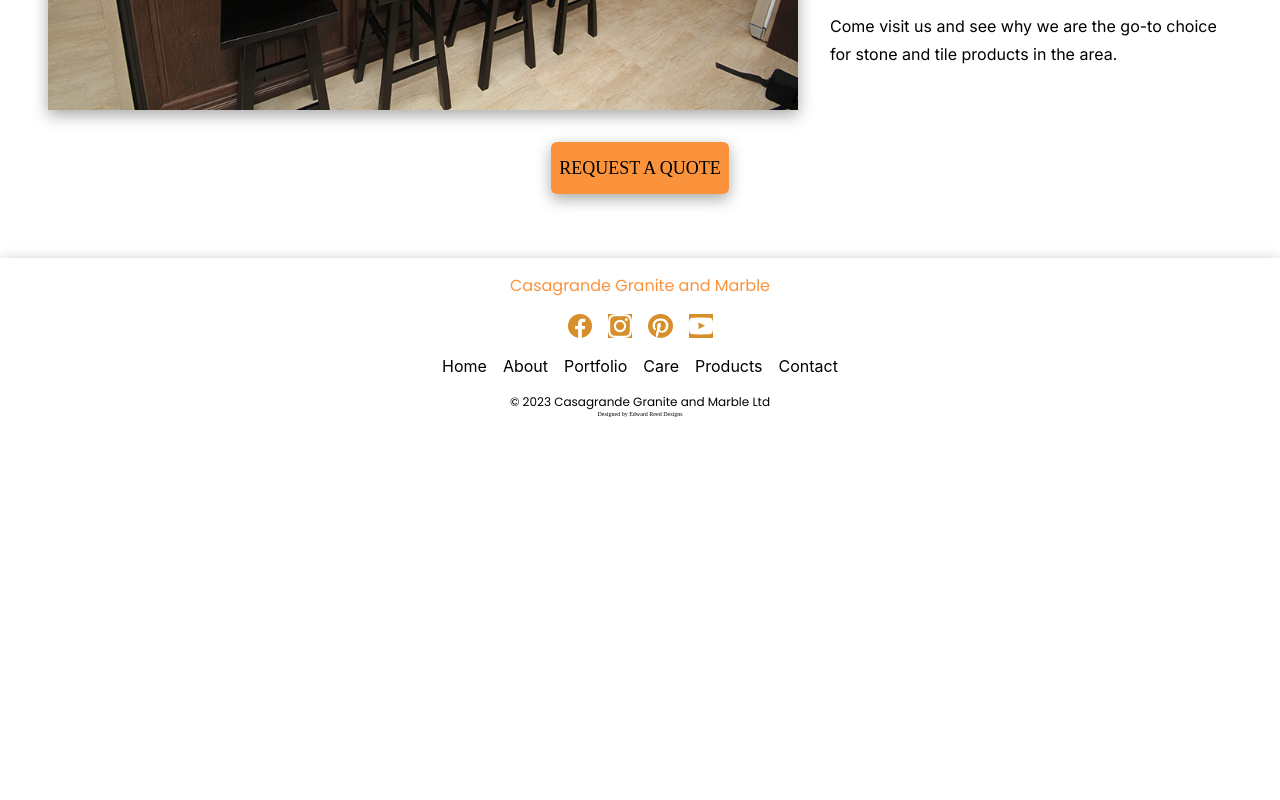
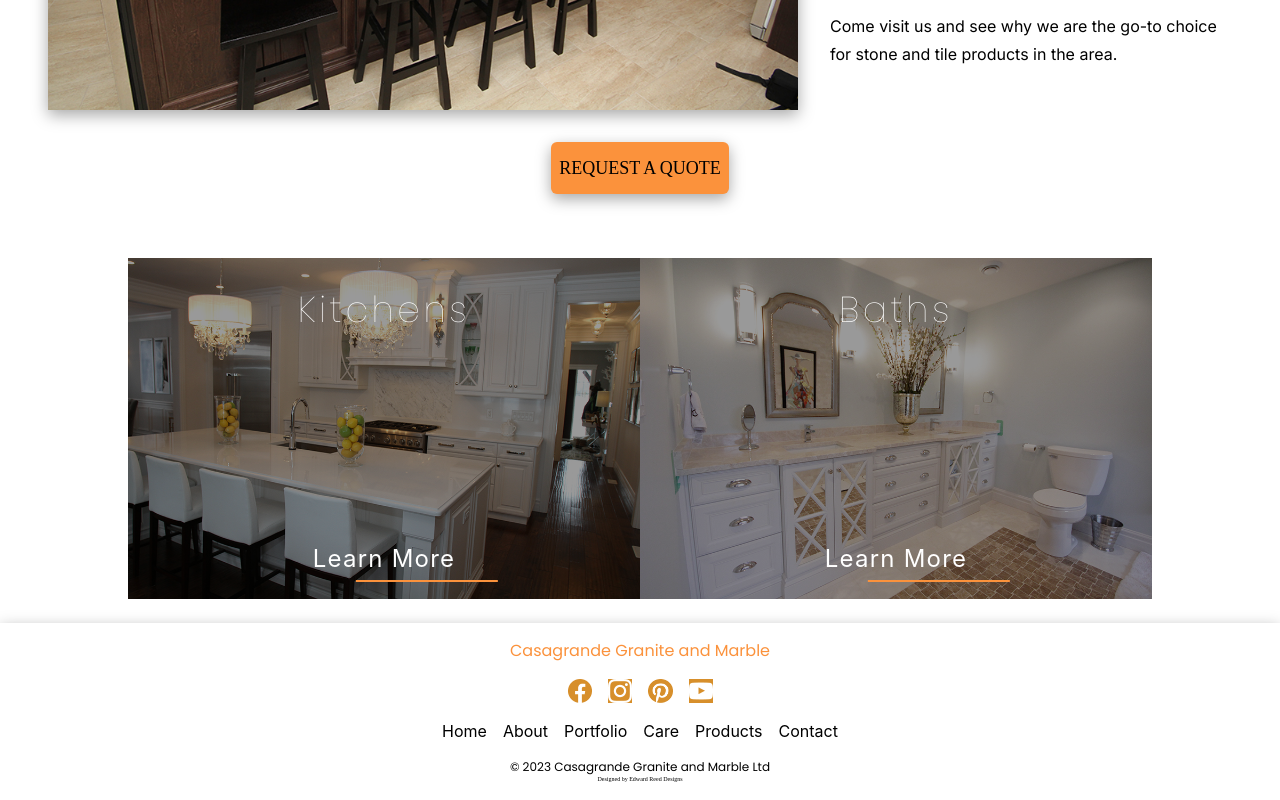
Before and after one commit to edwardreeddesign/Casagrande, a Next.js app: page / in a window 1280 px wide. Shown: the part 1216-2016 px from the top of the page. Before the commit the page ends 1651 px from the top, so only its background shows below. Built offline with nearby package versions, Linux system fonts and the light colour scheme.

Commit message:
added KitchenBath section to home page and added line button

```diff
--- /dev/null
+++ b/components/home/KitchenBaths.js
@@ -0,0 +1,40 @@
+import Link from 'next/link';
+
+/* eslint-disable @next/next/no-img-element */
+const KitchenBaths = () => {
+  return (
+    <div className="flex items-center justify-center md:px-8 lg:px-32 my-6">
+      <div className="relative ">
+        <img
+          src="/images/kitchen.jpg"
+          alt="Kitchen with Granite"
+          className=""
+        />
+        <div className="absolute w-full h-full top-0 bg-black/40" />
+        <h2 className="text-2xl text-white font-thin tracking-widest absolute top-8 md:text-4xl left-[50%] translate-x-[-50%]">
+          Kitchens
+        </h2>
+        <Link
+          href="/portfolio/kitchens"
+          className="btn-line text-white absolute bottom-6 left-[50%] translate-x-[-50%]"
+        >
+          Learn More
+        </Link>
+      </div>
+      <div className="relative ">
+        <img src="/images/bath.jpg" alt="Bath with Granite" className="" />
+        <div className="absolute w-full h-full top-0 bg-black/40" />
+        <h2 className="text-2xl text-white font-thin tracking-widest absolute top-8 md:text-4xl left-[50%] translate-x-[-50%]">
+          Baths
+        </h2>
+        <Link
+          href="/portfolio/baths"
+          className="btn-line text-white absolute bottom-6 left-[50%] translate-x-[-50%]"
+        >
+          Learn More
+        </Link>
+      </div>
+    </div>
+  );
+};
+export default KitchenBaths;
--- a/pages/index.js
+++ b/pages/index.js
@@ -1,6 +1,7 @@
 import Layout from '../components/Layout';
 import Full from '../components/header/Full';
 import Hero from '../components/home/Hero';
+import KitchenBaths from '../components/home/KitchenBaths';
 import WhoWeAre from '../components/home/WhoWeAre';
 
 export default function Home() {
@@ -8,6 +9,7 @@ export default function Home() {
     <Layout title="Home">
       <Hero />
       <WhoWeAre />
+      <KitchenBaths />
     </Layout>
   );
 }
--- a/styles/globals.css
+++ b/styles/globals.css
@@ -69,6 +69,21 @@ p {
   @apply bg-orange-400 hover:bg-orange-500 active:bg-orange-500;
 }
 
+.btn-line {
+  @apply bg-transparent outline-none absolute border-none cursor-pointer text-2xl tracking-wider;
+}
+
+.btn-line::after {
+  content: ' ';
+  width: 100%;
+  height: 2px;
+  background-color: rgb(251 146 60);
+
+  bottom: -20%;
+  left: 30%;
+  position: absolute;
+}
+
 .line {
   @apply flex flex-col items-center justify-between w-7 h-[3px] bg-orange-400 mb-[.3rem] duration-300 ease-in-out cursor-pointer transition-all z-50;
 }
```
